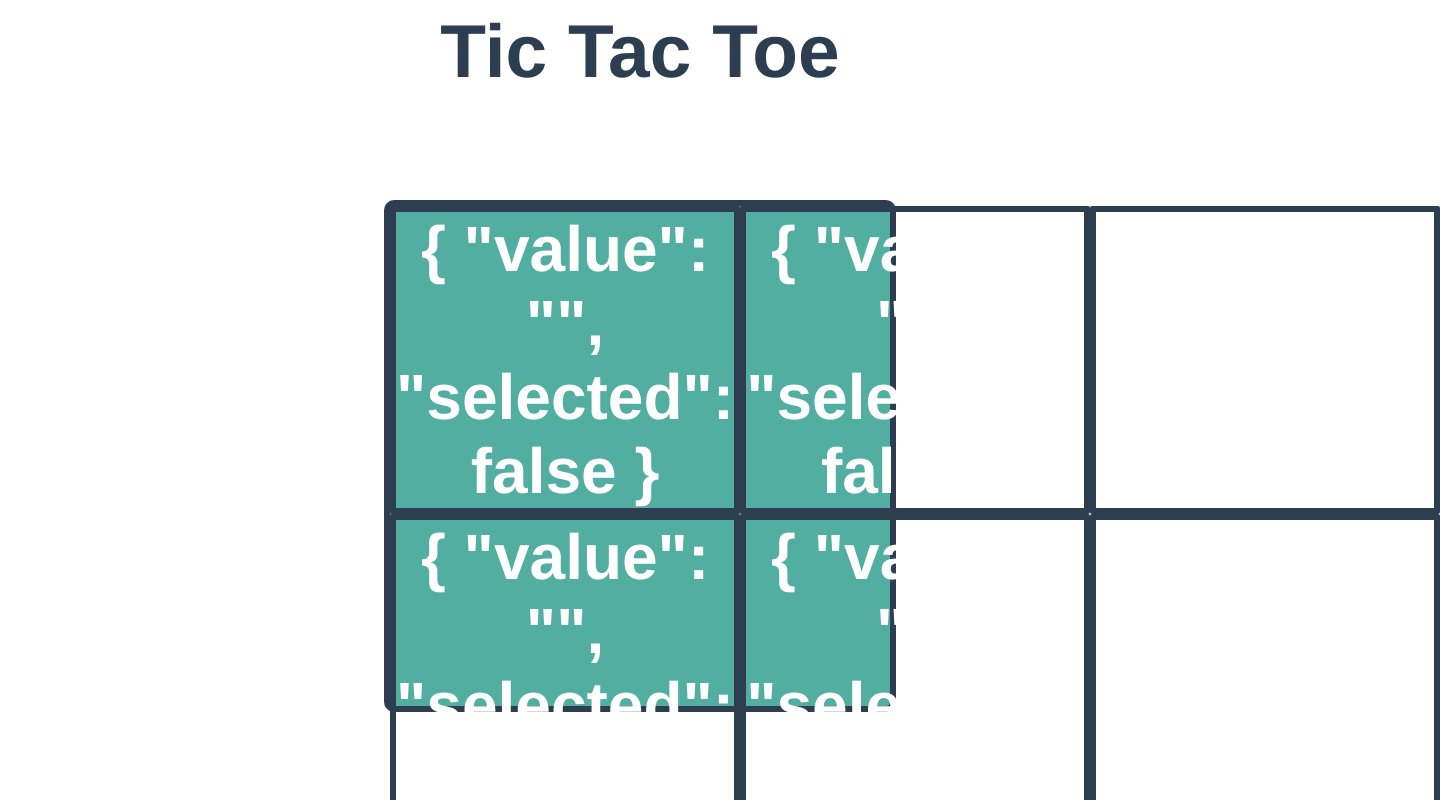
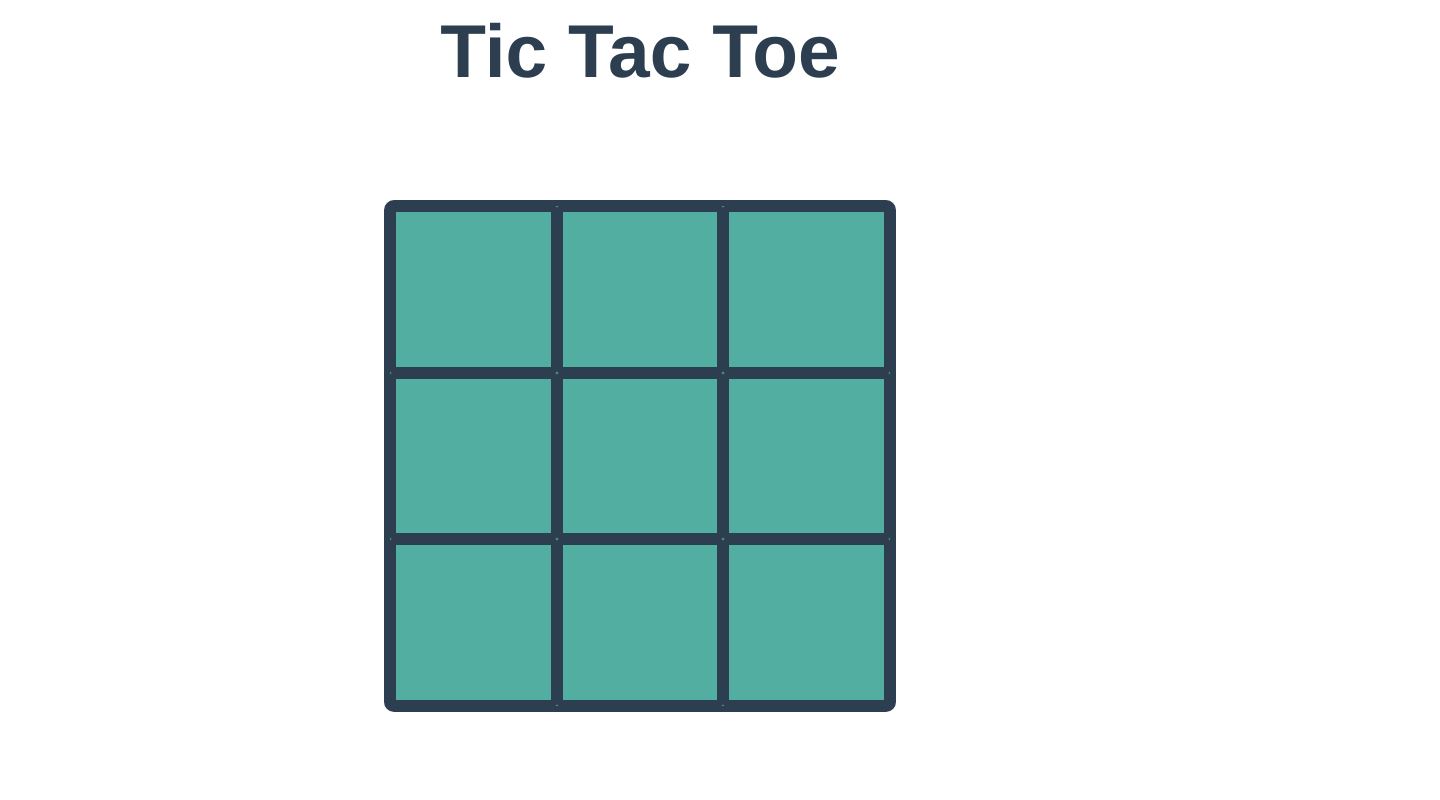
Before and after one commit to FTLam11/fronk-tolks, a Vue app: page / in a window 1280 px wide. Shown: the top 800 px of the page, 1440 px wide, since content can reach past the window. Built offline with nearby package versions, Linux system fonts and the light colour scheme.

Commit message:
Highlight selected tile

```diff
--- a/src/components/Board.vue
+++ b/src/components/Board.vue
@@ -2,12 +2,13 @@
   <div>
     <div class="game-board">
       <div
-        v-for="(square, idx) in board"
+        v-for="(tile, idx) in board"
         :key="idx"
         class="box"
-        @click="selectMove"
+        :class="{ selected: tile.selected }"
+        @click="selectMove(tile)"
       >
-        {{ board[idx] }}
+        {{ tile.value }}
       </div>
     </div>
   </div>
@@ -35,7 +36,8 @@ export default {
     };
   },
   methods: {
-    selectMove() {
+    selectMove(tile) {
+      tile.selected = !tile.selected;
       this.$emit("toggle-panel");
     }
   }
@@ -62,4 +64,8 @@ export default {
   justify-content: center;
   align-items: center;
 }
+
+.selected {
+  background-color: #cae8e4d9;
+}
 </style>
```
